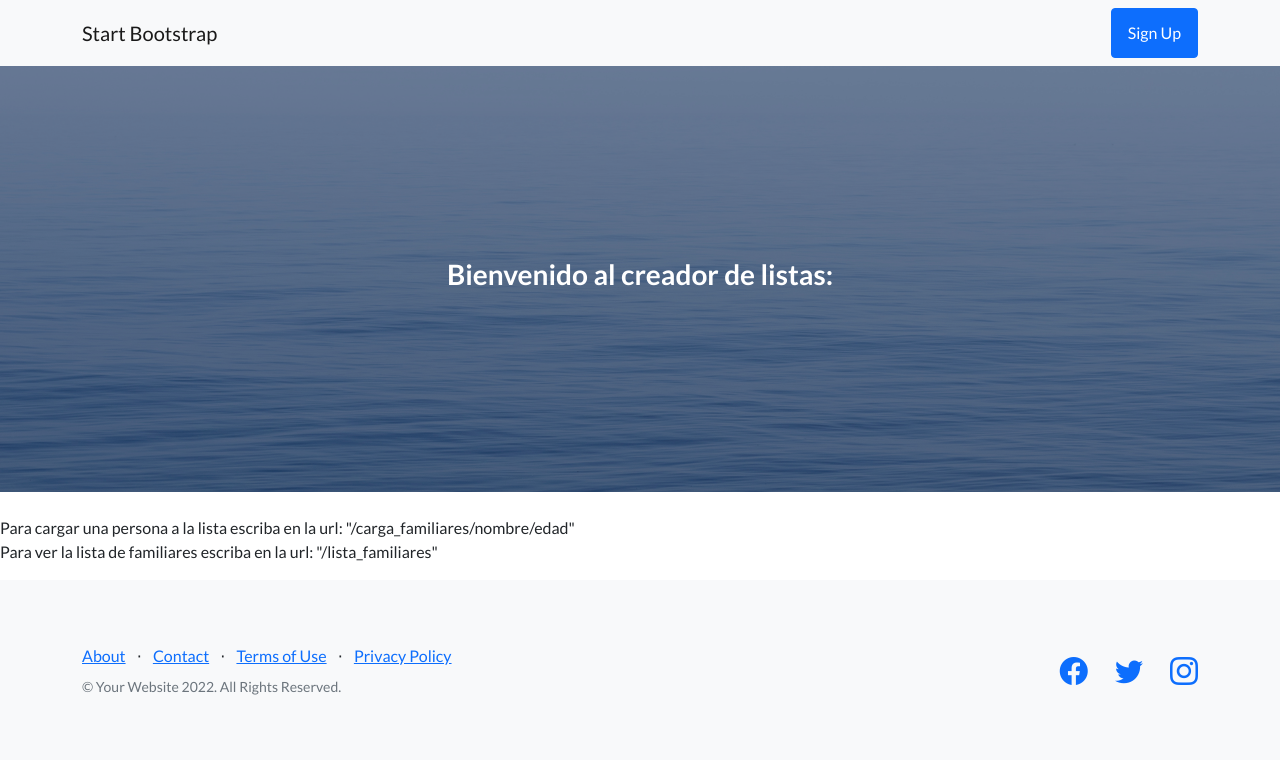
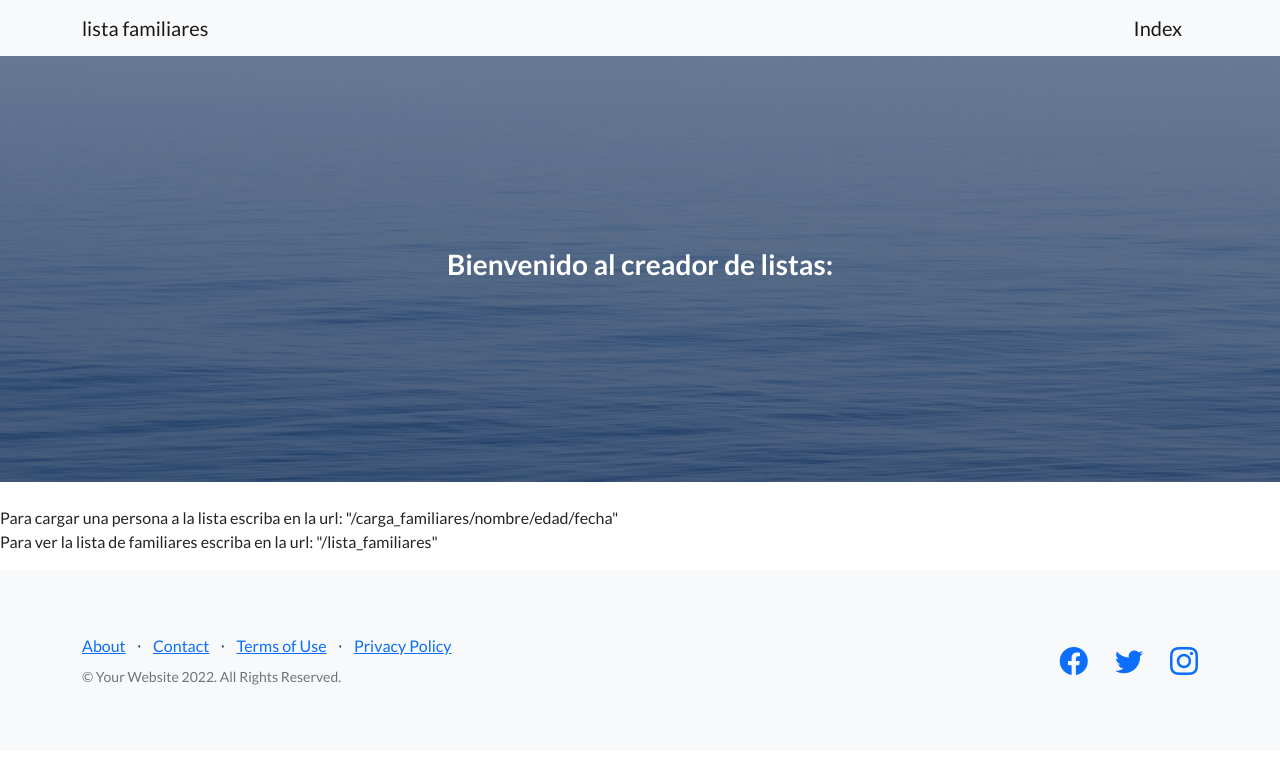
Before and after one commit to SergioCusa/MVT-SergioCusa, a Django app: page / in a window 1280 px wide. Shown: the top 760 px of the page. Run offline with Django 4.2, Linux system fonts and the light colour scheme; some libraries are stand-ins or nearby versions.

```diff
--- a/primerasVistas/urls.py
+++ b/primerasVistas/urls.py
@@ -6,10 +6,10 @@ from django.urls import path, include
 
 urlpatterns = [
 
-    path('', inicio),
+    path('', inicio, name="index"),
     path('saludo/<nombre>/<apellido>', saludo),
-    path('carga_familiares/<nombre_persona>/<edad_persona>/<fecha_persona>', carga_familares),
-    path('lista_familiares/',lista_familiares),
+    path('carga_familiares/<nombre_persona>/<edad_persona>/<fecha_persona>', carga_familares,name="carga_familiares"),
+    path('lista_familiares/',lista_familiares, name="lista_familiares"),
     path('index/',index),
 
 ]
--- a/templates/base.html
+++ b/templates/base.html
@@ -22,8 +22,8 @@
         <!-- Navigation-->
         <nav class="navbar navbar-light bg-light static-top">
             <div class="container">
-                <a class="navbar-brand" href="#!">Start Bootstrap</a>
-                <a class="btn btn-primary" href="#signup">Sign Up</a>
+                <a class="navbar-brand" href={% url 'lista_familiares' %}>lista familiares</a>
+                <a class="navbar-brand" href= {% url 'index' %} >Index</a>
             </div>
         </nav>
         <!-- Masthead-->
--- a/templates/inicio.html
+++ b/templates/inicio.html
@@ -11,7 +11,7 @@
 
 {% block instrucciones %}
 <p>
-    <br>Para cargar  una persona a la lista escriba en la url: "/carga_familiares/nombre/edad"
+    <br>Para cargar  una persona a la lista escriba en la url: "/carga_familiares/nombre/edad/fecha"
     <br>Para ver la lista de familiares escriba en la url: "/lista_familiares"
 </p>
 {% endblock instrucciones %}
--- a/templates/lista_familiares.html
+++ b/templates/lista_familiares.html
@@ -19,6 +19,6 @@
         {% endfor %}
     </ul>
 </p>
-<p>Para cargar  una persona a la lista escriba en la url: "/carga_familiares/nombre/edad"</p>
+<p>Para cargar  una persona a la lista escriba en la url: "/carga_familiares/nombre/edad/fecha"</p>
 
 {% endblock instrucciones %}
```
Also changed, not shown: db.sqlite3.
